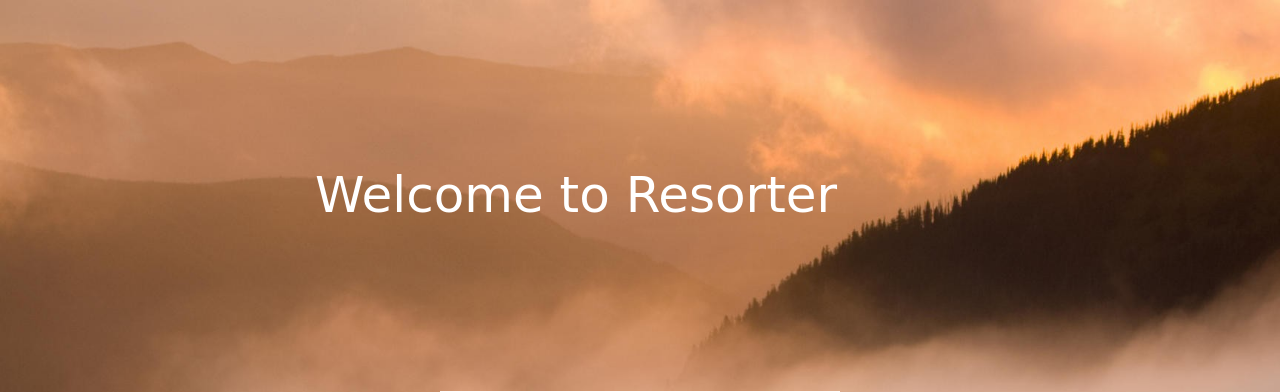
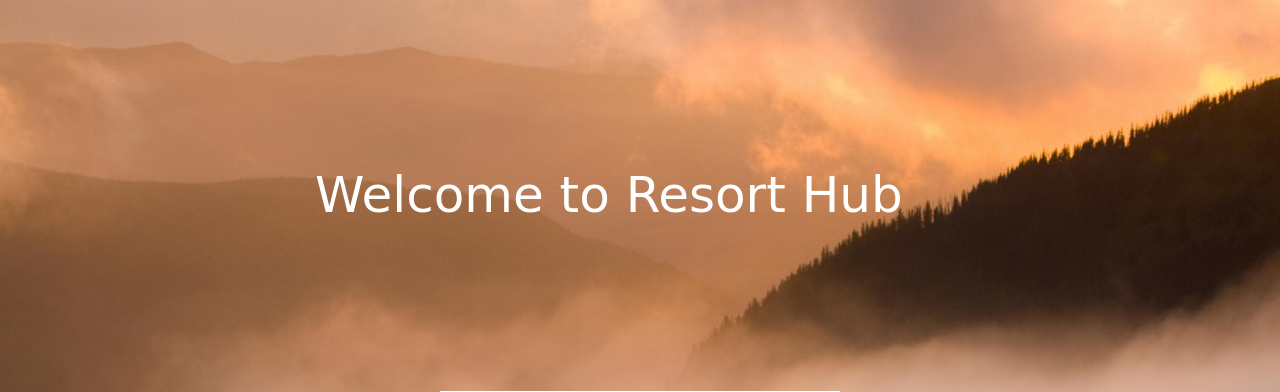
Before and after one commit to OJayeshRanjanO/CSE305-Project, a Flask app: page / in a window 1280 px wide. Shown: the top 392 px of the page. Run offline with Flask 2, Linux system fonts and the light colour scheme; some libraries are stand-ins or nearby versions; some web fonts are replaced.

Commit message:
Changed name back to resort hub

```diff
--- a/templates/login.html
+++ b/templates/login.html
@@ -8,7 +8,7 @@
         <script src="/static/js/loginPage.js" type="text/javascript"></script>
     </head>
     <body>
-        <div id="welcomeLabel">Welcome to Resorter</div>
+        <div id="welcomeLabel">Welcome to Resort Hub</div>
         <div id="loginBox">
           <form id=loginForm>
             <div class="form-group">
```
